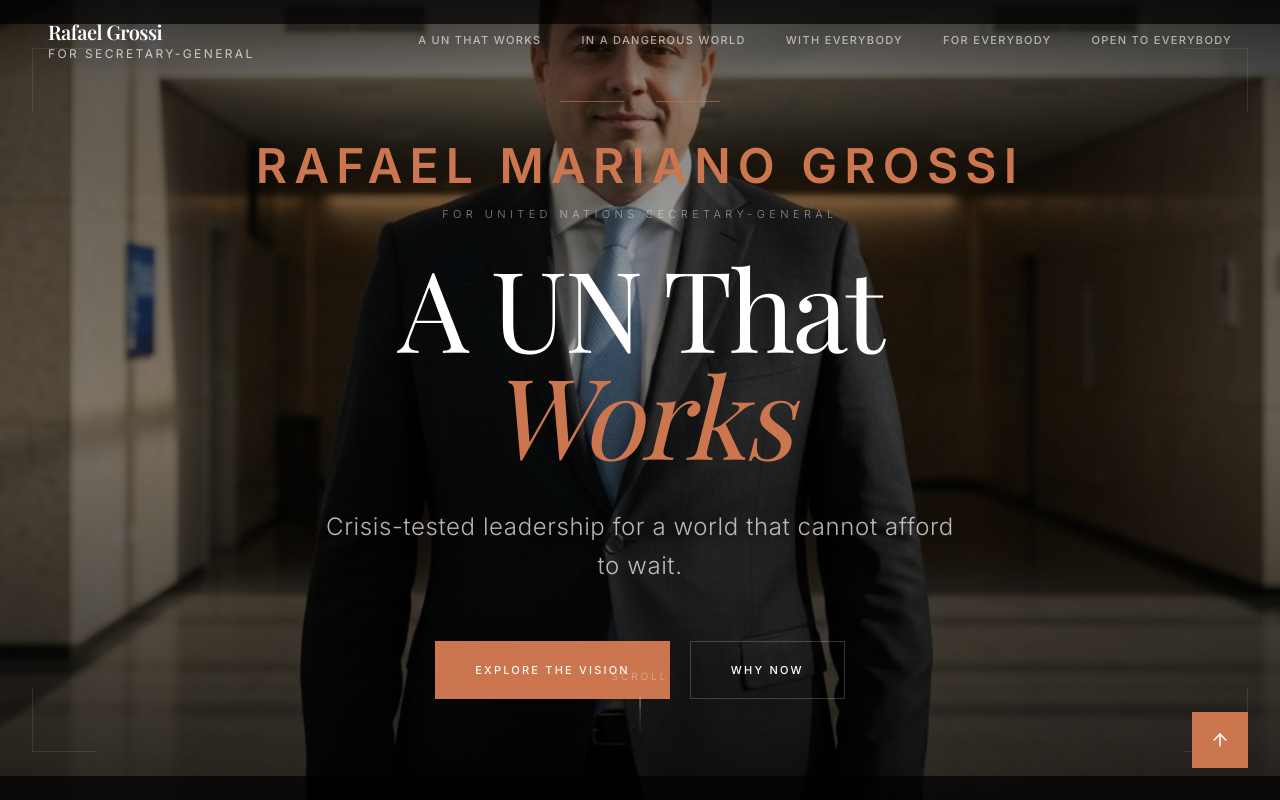
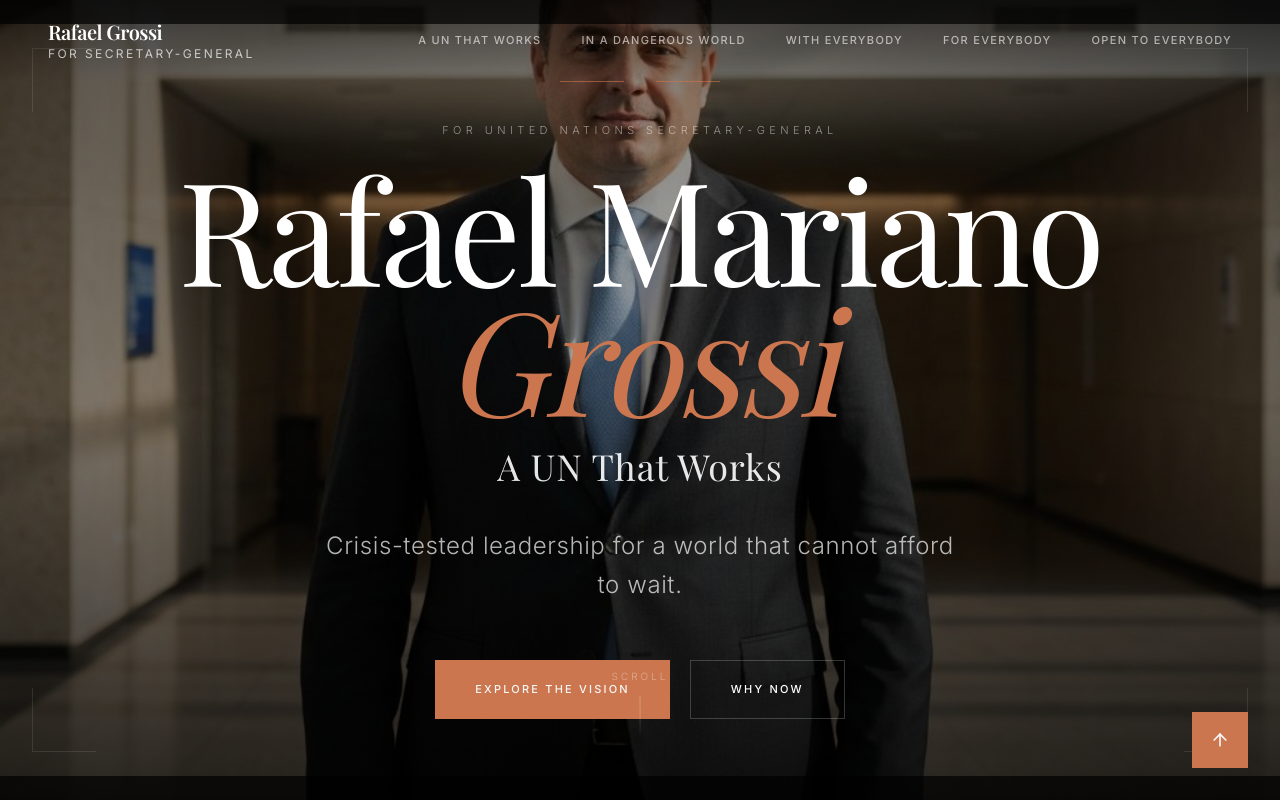
Before and after one commit to demireidel/PS-Grossi, a Next.js app: page / in a window 1280 px wide. Shown: the top 800 px of the page. Built offline with nearby package versions, Linux system fonts and the light colour scheme; a web font is replaced by a local one.

Commit message:
style: update hero section title formatting
Make "Rafael Mariano Grossi" H1 in larger size, with "Grossi" italic and secondary color.

```diff
--- a/components/sections/hero-section.tsx
+++ b/components/sections/hero-section.tsx
@@ -45,24 +45,29 @@ export function HeroSection() {
             loaded ? "opacity-100 translate-y-0" : "opacity-0 translate-y-8"
           }`}
         >
-          <p className="text-secondary uppercase tracking-[0.15em] text-3xl md:text-4xl lg:text-5xl mb-4 font-semibold">
-            Rafael Mariano Grossi
-          </p>
-          <p className="text-white/50 uppercase tracking-[0.4em] text-[11px] mb-8 font-light">
+          <p className="text-white/50 uppercase tracking-[0.4em] text-[11px] mb-6 font-light">
             For United Nations Secretary-General
           </p>
         </div>
 
         <div className="overflow-hidden">
           <h1
-            className={`font-serif text-5xl md:text-7xl lg:text-[7rem] text-white font-normal leading-[0.95] mb-10 tracking-tight transition-all duration-1000 delay-500 ${
+            className={`font-serif text-5xl md:text-7xl lg:text-[8rem] xl:text-[9rem] text-white font-normal leading-[0.9] mb-6 tracking-tight transition-all duration-1000 delay-500 ${
               loaded ? "opacity-100 translate-y-0" : "opacity-0 translate-y-full"
             }`}
           >
-            <span className="block">A UN That</span>
-            <span className="block text-secondary italic">Works</span>
+            <span className="block">Rafael Mariano</span>
+            <span className="block text-secondary italic">Grossi</span>
           </h1>
         </div>
+
+        <p
+          className={`font-serif text-2xl md:text-3xl lg:text-4xl text-white/90 mb-10 tracking-wide transition-all duration-1000 delay-600 ${
+            loaded ? "opacity-100 translate-y-0" : "opacity-0 translate-y-8"
+          }`}
+        >
+          A UN That Works
+        </p>
 
         <p
           className={`text-lg md:text-xl lg:text-2xl text-white/70 max-w-2xl mx-auto mb-14 font-light leading-relaxed tracking-wide text-pretty transition-all duration-1000 delay-700 ${
```
